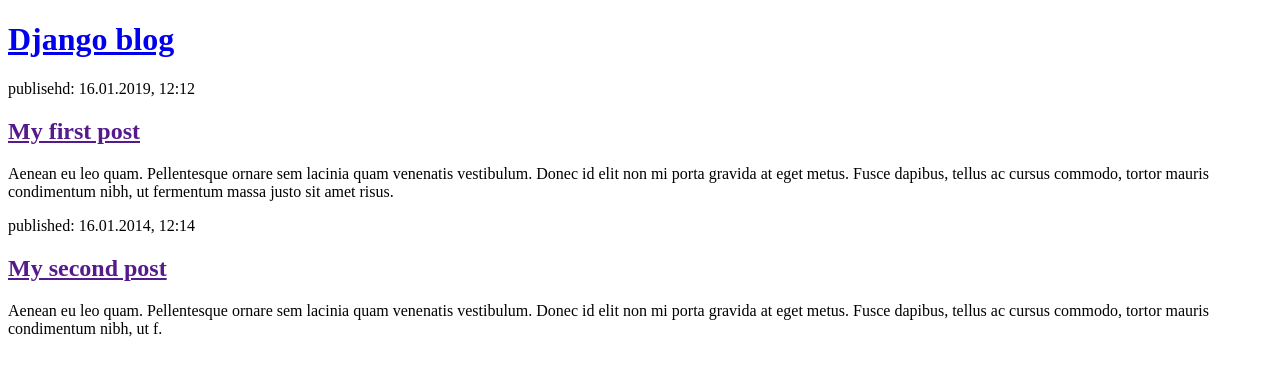
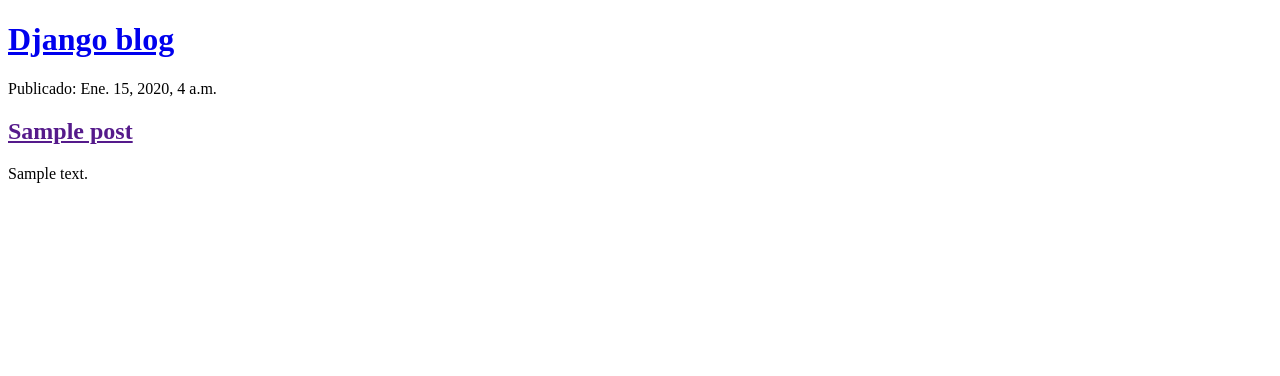
Before and after one commit to danterob/my-first-blog, a Django app: page / in a window 1280 px wide. Shown: the top 376 px of the page. Run offline with Django 3.2, Linux system fonts and the light colour scheme; tables that the repository leaves empty hold one stand-in row (values such as "Sample post").

Commit message:
Templates modificados para mostrar port desde base de datos

```diff
--- a/blog/models.py
+++ b/blog/models.py
@@ -10,7 +10,7 @@
     published_date = models.DateTimeField(blank=True, null=True)
 
     def publish(self):
-        self.publish_date = timezone.now()
+        self.published_date = timezone.now()
         self.save()
 
     def __str__(self):
--- a/blog/templates/blog/post_list.html
+++ b/blog/templates/blog/post_list.html
@@ -5,17 +5,15 @@
     </head>
     <body>
         <div>
+
             <h1><a href="/">Django blog</a></h1>
         </div>
-        <div>
-            <p>publisehd: 16.01.2019, 12:12</p>
-            <h2><a href="">My first post</a></h2>
-            <p>Aenean eu leo quam. Pellentesque ornare sem lacinia quam venenatis vestibulum. Donec id elit non mi porta gravida at eget metus. Fusce dapibus, tellus ac cursus commodo, tortor mauris condimentum nibh, ut fermentum massa justo sit amet risus.</p>
-        </div>
-        <div>
-            <p>published: 16.01.2014, 12:14</p>
-            <h2><a href="">My second post</a></h2>
-            <p>Aenean eu leo quam. Pellentesque ornare sem lacinia quam venenatis vestibulum. Donec id elit non mi porta gravida at eget metus. Fusce dapibus, tellus ac cursus commodo, tortor mauris condimentum nibh, ut f.</p>
-        </div>
+        {% for post in posts %}
+            <div>
+                <p>Publicado: {{ post.created_date }}</p>
+                <h2><a href="">{{ post.title }}</a></h2>
+                <p>{{ post.text|linebreaksbr }}</p>
+            </div>
+        {% endfor %}
     </body>
 </html>
--- a/blog/views.py
+++ b/blog/views.py
@@ -1,5 +1,8 @@
 from django.shortcuts import render
+from django.utils import timezone
+from .models import Post
 
 # Create your views here.
 def post_list(request):
-    return render(request, 'blog/post_list.html', {})
+    posts = Post.objects.all().order_by('published_date')
+    return render(request, 'blog/post_list.html', {'posts': posts})
```
